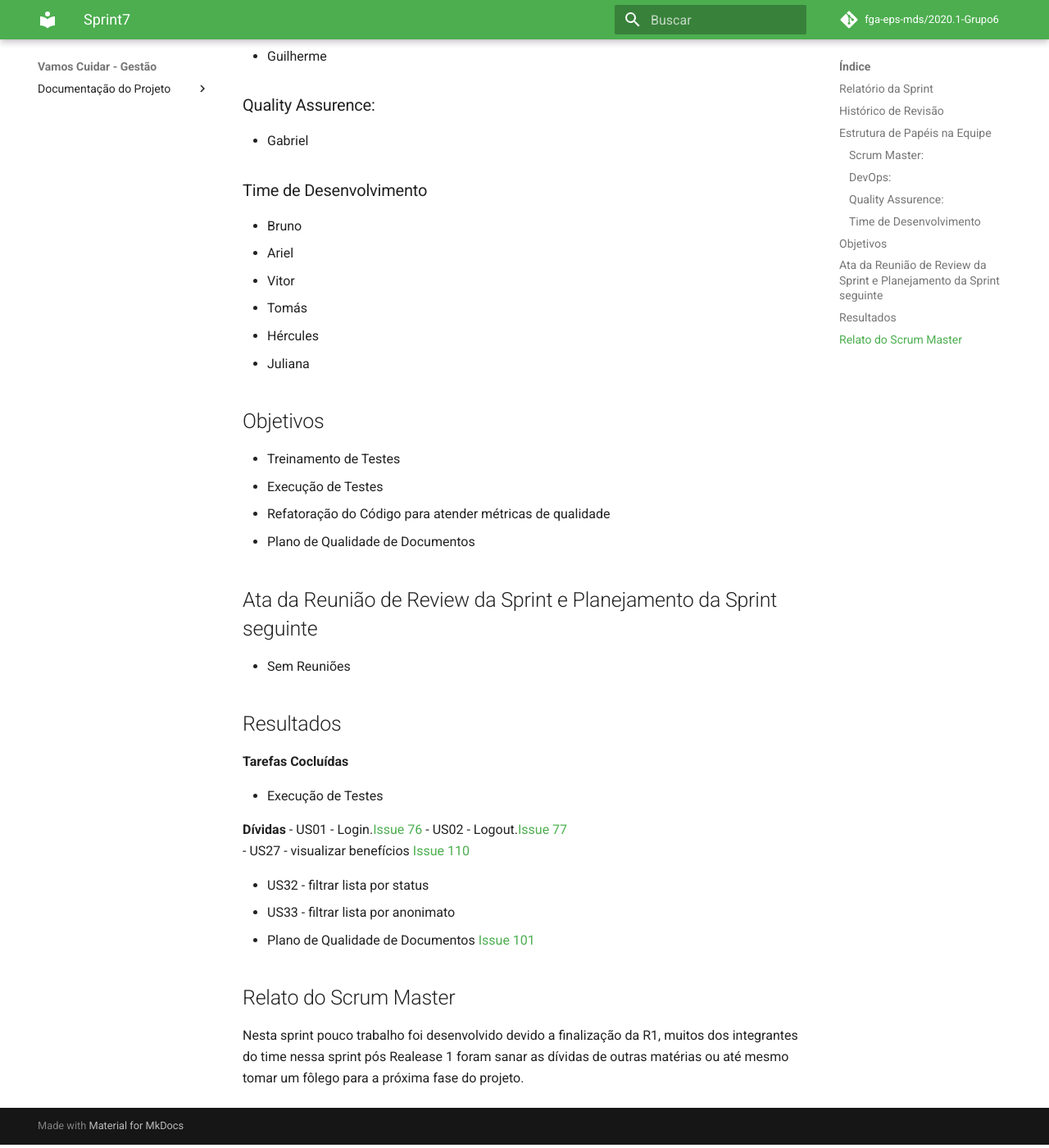
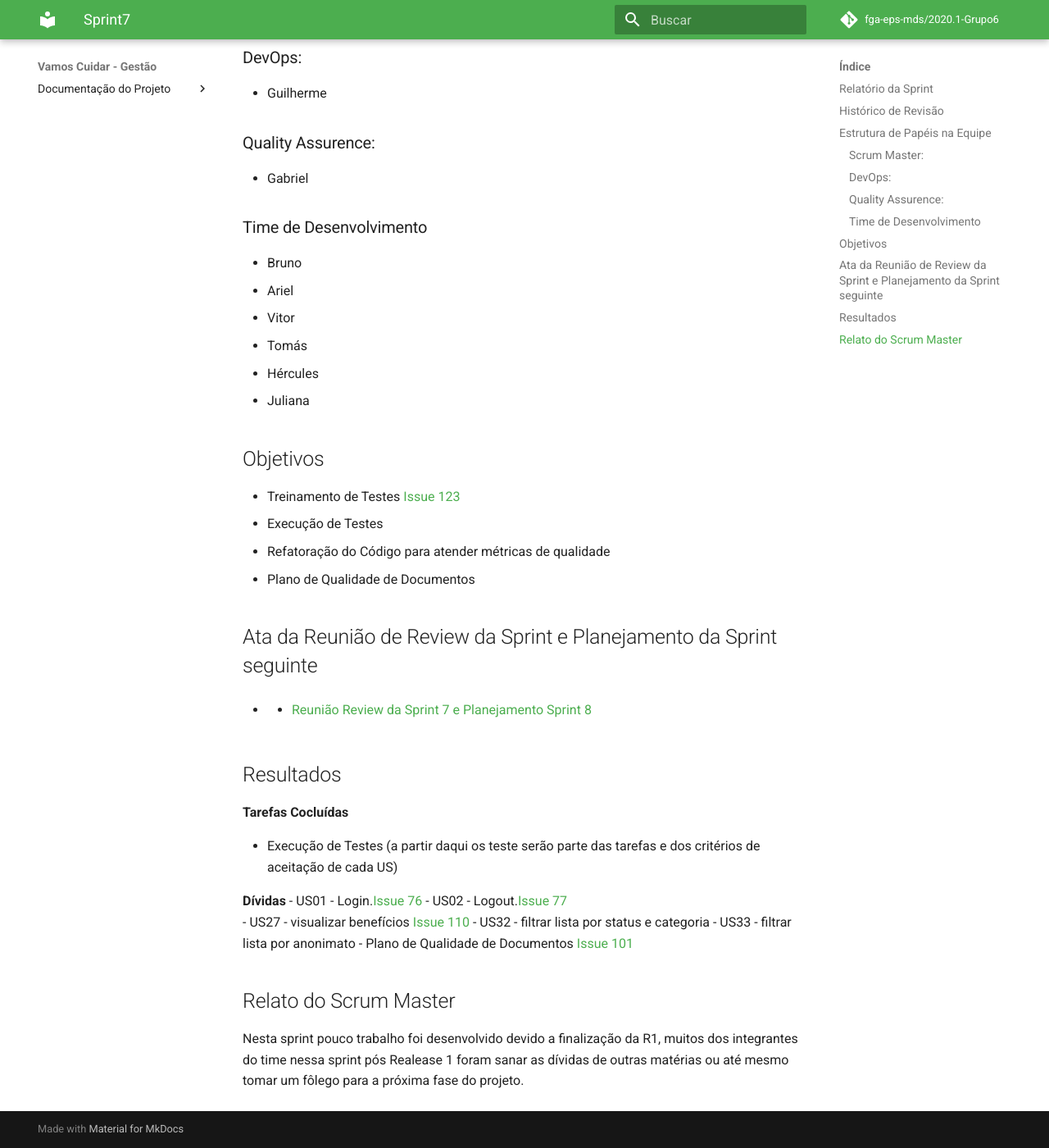
Before and after one commit to fga-eps-mds/2020.1-Grupo6, an MkDocs documentation site: the page built from docs/sprints/sprint7.md, in a window 1280 px wide and 1400 px high, scrolled down 691 px. Shown: the whole window at 82% size. Built offline with MkDocs 1.6.1 and Material for MkDocs 9.7.7, drawn with Linux system fonts in a browser that asks for light colours; comment, search, counter and statistics services are not loaded; some of the changed text lies outside the part shown.

Commit message:
Created sprint report 8

```diff
--- a/docs/sprints/sprint7.md
+++ b/docs/sprints/sprint7.md
@@ -35,27 +36,26 @@
 
 ## Objetivos
 
-- Treinamento de Testes
+- Treinamento de Testes [Issue 123](https://github.com/fga-eps-mds/2020.1-Grupo6/issues/123)
 - Execução de Testes
 - Refatoração do Código para atender métricas de qualidade
 - Plano de Qualidade de Documentos
 
 ## Ata da Reunião de Review da Sprint e Planejamento da Sprint seguinte
 
-- Sem Reuniões
+- - [Reunião Review da Sprint 7 e Planejamento Sprint 8](https://github.com/fga-eps-mds/2020.1-Grupo6/issues/125)
 
 ## Resultados
 
 **Tarefas Cocluídas**
 
-- Execução de Testes
+- Execução de Testes (a partir daqui os teste serão parte das tarefas e dos critérios de aceitação de cada US)
 
 **Dívidas**
 - US01 - Login.[Issue 76](https://github.com/fga-eps-mds/2020.1-Grupo6/issues/76)
 - US02 - Logout.[Issue 77](https://github.com/fga-eps-mds/2020.1-Grupo6/issues/77)
 - US27 - visualizar benefícios [Issue 110](https://github.com/fga-eps-mds/2020.1-Grupo6/issues/110)
-
-- US32 - filtrar lista por status
+- US32 - filtrar lista por status e categoria
 - US33 - filtrar lista por anonimato
 - Plano de Qualidade de Documentos [Issue 101](https://github.com/fga-eps-mds/2020.1-Grupo6/issues/101)
 
```
Also changed, not shown: other parts of docs/sprints/sprint7.md (+1 -0 lines), README.md (+1 -1 lines), docs/index.md (+1 -1 lines), docs/sprints/sprint8.md (+77 -0 lines).
